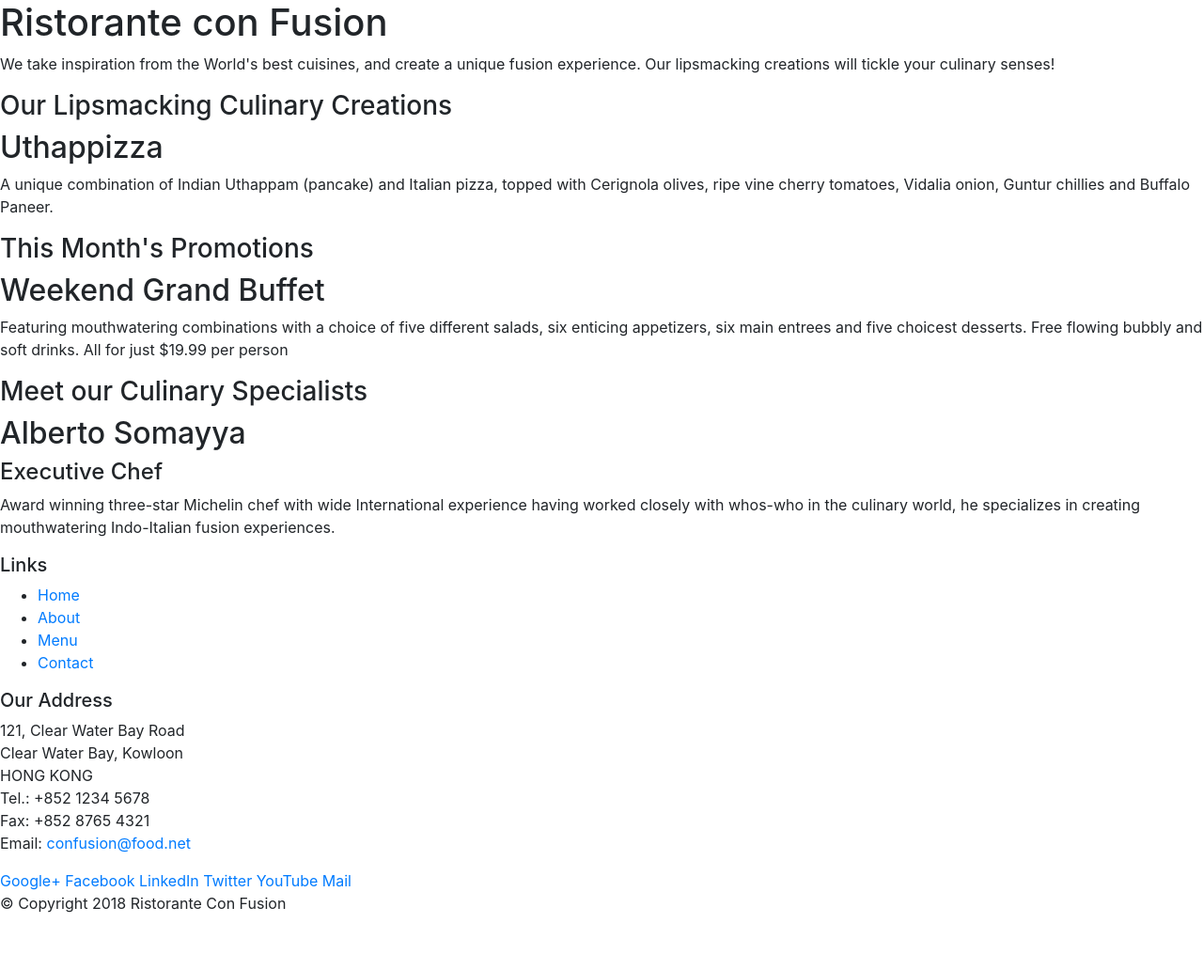
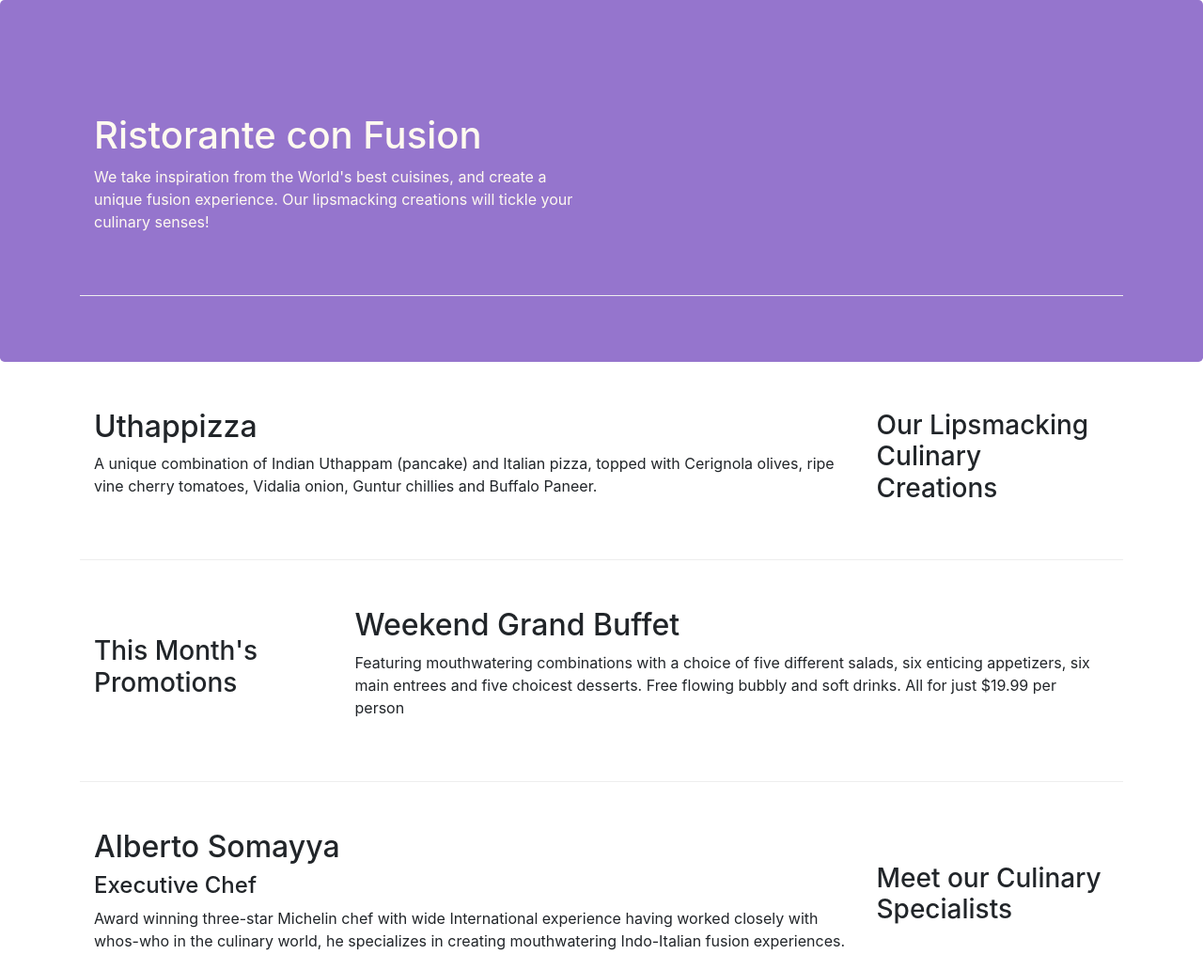
Before and after one commit to saurav8683/bootstrap, a website: page index.html in a window 1280 px wide. Shown: the top 1032 px of the page at 94% size. Before the commit the page ends 989 px from the top, so only its background shows below. Drawn offline with nearby package versions, Linux system fonts and the light colour scheme.

Commit message:
final commit

```diff
--- /dev/null
+++ b/css/styles.css
@@ -0,0 +1,30 @@
+.row-header{
+	margin: 0px auto;
+	padding: 0px auto;
+}
+
+.row-content{
+	margin: 0px auto;
+	padding: 50px 0px 50px 0px;
+	border-bottom: 1px ridge;
+	min-height: 200px;
+}
+
+.footer{
+	background-color: #D1C4E9;
+	margin: 0px auto;
+	padding: 20px 0px 20px 0px;
+}
+
+.jumbotron{
+	padding: 70px 30px 70px 30px;
+	margin: 0px auto;
+	background: #9575CD;
+	color: floralwhite;
+}
+
+.address{
+	font-size: 80%;
+	margin: 0px;
+	color: #0f0f0f;
+}
--- a/index.html
+++ b/index.html
@@ -9,51 +9,52 @@
 
     <!-- Bootstrap CSS -->
     <link rel="stylesheet" href="node_modules/bootstrap/dist/css/bootstrap.min.css">
+     <link rel="stylesheet" href="css/styles.css">
     <title>Ristorante Con Fusion</title>
 </head>
 
 <body>
 
-    <header>
-        <div>
-            <div>
-                <div>
+    <header class="jumbotron">
+        <div class="container">
+            <div class="row row-content">
+                <div class="col-12 col-sm-6">
                     <h1>Ristorante con Fusion</h1>
                     <p>We take inspiration from the World's best cuisines, and create a unique fusion experience. Our lipsmacking creations will tickle your culinary senses!</p>
                 </div>
-                <div>
+                <div class="col-12 col-sm">
                 </div>
             </div>
         </div>
     </header>
 
-    <div>
-        <div>
-            <div>
+    <div class="container">
+        <div class="row row-content align-items-center">
+            <div class="col-12 col-sm-4 order-sm-last col-md-3">
                 <h3>Our Lipsmacking Culinary Creations</h3>
             </div>
-            <div>
+            <div class="col col-sm order-sm-first col-md">
                 <h2>Uthappizza</h2>
                 <p>A unique combination of Indian Uthappam (pancake) and Italian pizza, topped with Cerignola olives, ripe vine cherry tomatoes, Vidalia onion, Guntur chillies and Buffalo Paneer.</p>
             </div>
         </div>
 
 
-        <div>
-            <div>
+        <div class="row row-content align-items-center">
+            <div class="col-12 col-sm-4 col-md-3">
                 <h3>This Month's Promotions</h3>
             </div>
-            <div>
+            <div class="col col-sm col-md">
                 <h2>Weekend Grand Buffet</h2>
                 <p>Featuring mouthwatering combinations with a choice of five different salads, six enticing appetizers, six main entrees and five choicest desserts. Free flowing bubbly and soft drinks. All for just $19.99 per person </p>
             </div>
         </div>
 
-        <div>
-            <div>
+        <div class="row row-content align-items-center">
+            <div class="col-12 col-sm-4 order-sm-last col-md-3">
                 <h3>Meet our Culinary Specialists</h3>
             </div>
-            <div>
+            <div class="col col-sm order-sm-first col-md">
                 <h2>Alberto Somayya</h2>
                 <h4>Executive Chef</h4>
                 <p>Award winning three-star Michelin chef with wide International experience having worked closely with whos-who in the culinary world, he specializes in creating mouthwatering Indo-Italian fusion experiences. </p>
@@ -61,19 +62,19 @@
         </div>
     </div>
 
-    <footer>
-        <div>
-            <div>
-                <div>
+    <footer class="footer">
+        <div class="container">
+            <div class="row">
+                <div class="col-4 offset-1 col-sm-2">
                     <h5>Links</h5>
-                    <ul>
+                    <ul class="list-unstyled">
                         <li><a href="#">Home</a></li>
                         <li><a href="#">About</a></li>
                         <li><a href="#">Menu</a></li>
                         <li><a href="#">Contact</a></li>
                     </ul>
                 </div>
-                <div>
+                <div class="col-7 col-sm-5">
                     <h5>Our Address</h5>
                     <address>
 		              121, Clear Water Bay Road<br>
@@ -84,8 +85,8 @@
 		              Email: <a href="mailto:confusion@food.net">confusion@food.net</a>
 		           </address>
                 </div>
-                <div>
-                    <div>
+                <div class="col-12 col-sm-4 align-self-center">
+                    <div class="text-center">
                         <a href="http://google.com/+">Google+</a>
                         <a href="http://www.facebook.com/profile.php?id=">Facebook</a>
                         <a href="http://www.linkedin.com/in/">LinkedIn</a>
@@ -95,8 +96,8 @@
                     </div>
                 </div>
            </div>
-           <div>
-                <div>
+           <div class="row justify-content-center">
+                <div class="col-auto">
                     <p>© Copyright 2018 Ristorante Con Fusion</p>
                 </div>
            </div>
```
